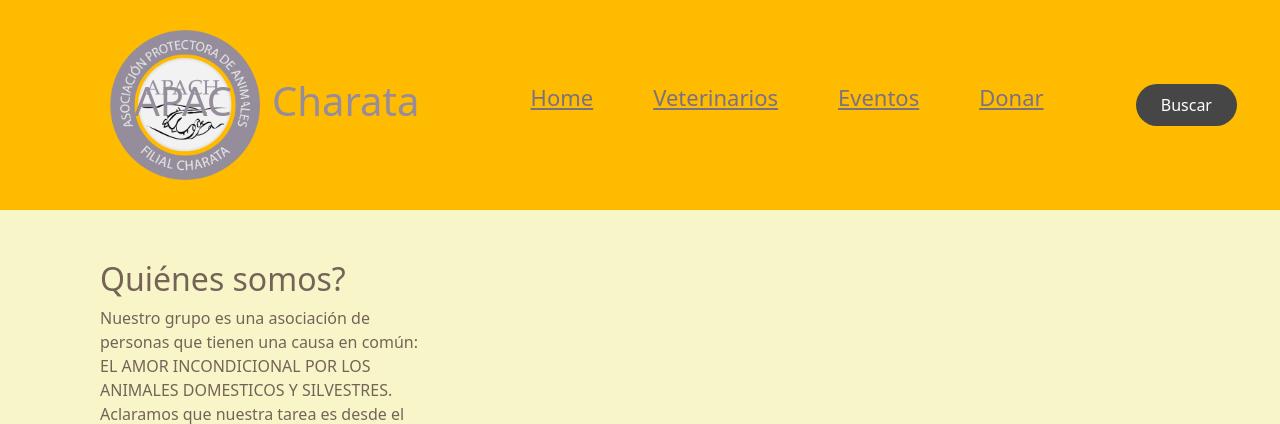
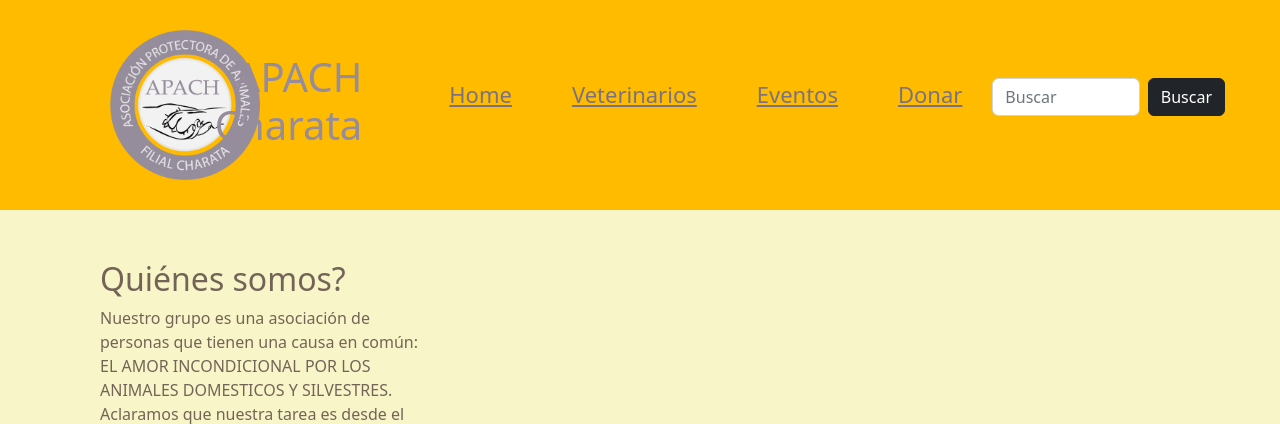
Before and after one commit to LadioLipreri/Nuevo-Apach, a Django app: page / in a window 1280 px wide. Shown: the top 424 px of the page. Run offline with Django 4.2, Linux system fonts and the light colour scheme.

Commit message:
cambios en vets, barra nav

```diff
--- a/apach/myapp/static/styles/main.css
+++ b/apach/myapp/static/styles/main.css
@@ -58,6 +58,11 @@ body{
     text-align: right;
 }
 
+.titulo a{
+    color: #968c9c;
+    text-decoration: none;
+}
+
 .header .btn button{
     color: white;
     background: #474647;
--- a/apach/myapp/templates/layouts/base.html
+++ b/apach/myapp/templates/layouts/base.html
@@ -18,7 +18,7 @@
             <img src="{% static 'logo.png' %}" alt="" width="150" height="150">
         </div>
 
-        <h1 class="titulo">APACH Charata</h1>
+        <h1 class="titulo"><a href="/">APACH Charata</a></h1>
 
         <nav class="navbar">
             <ul>
@@ -34,10 +34,15 @@
                 <li>
                     <a href="/Donar">Donar</a>
                 </li>
+                <form class="d-flex" role="search">
+					<input class="form-control me-2" type="buscar" placeholder="Buscar" aria-label="Buscar">
+					<button class="btn btn-dark">
+					  Buscar
+					</button>
+				</form>
             </ul>
         </nav>
 
-        <a href="#" class="btn"><button>Buscar</button></a>
 
     </header>
 
```
